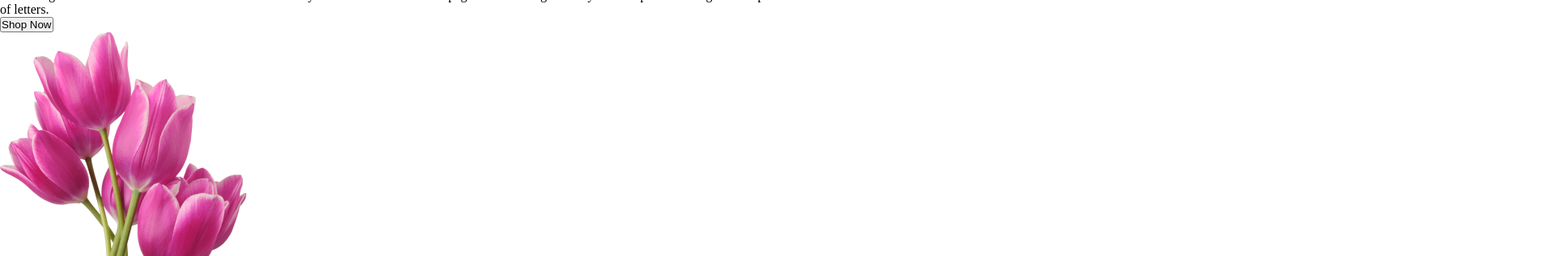
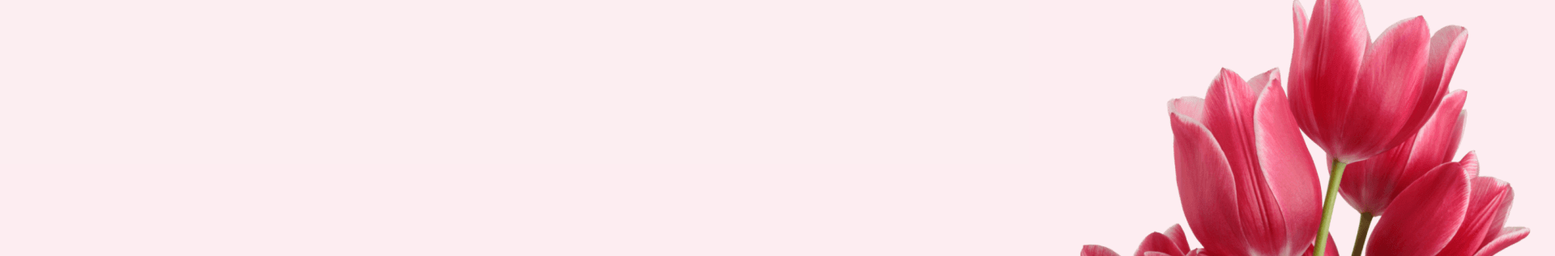
Before and after one commit to Shamimreza82/assignment-1-flower-shop, a plain HTML site: page index.html in a window 1280 px wide. Shown: the part 52-369 px from the top of the page at 81% size, 1920 px wide, since content can reach past the window. Drawn offline with Linux system fonts and the light colour scheme.

Commit message:
update header section

```diff
--- a/index.html
+++ b/index.html
@@ -4,6 +4,9 @@
     <meta charset="UTF-8">
     <meta name="viewport" content="width=device-width, initial-scale=1.0">
     <title>flower shop</title>
+    <link rel="preconnect" href="https://fonts.googleapis.com">
+    <link rel="preconnect" href="https://fonts.gstatic.com" crossorigin>
+    <link href="https://fonts.googleapis.com/css2?family=Inter&family=Open+Sans:wght@400;500&family=Poppins&family=Roboto:wght@100&display=swap" rel="stylesheet">
     <link rel="stylesheet" href="style/style.css">
 </head>
 <body>
@@ -15,7 +18,7 @@
                 <button class="btn">Shop Now</button>
             </div>
             <div class="header-img">
-                <img src="/asset/pngwing 6.png" alt="">
+                <img class="img-header" src="/asset/pngwing 10.png" alt="">
             </div>
         </div>
 
--- a/style/style.css
+++ b/style/style.css
@@ -3,4 +3,19 @@
     padding: 0;
 }
 
+body {
+    font-family: 'Inter', sans-serif;
+}
+
+
                   /* Header section start */
+
+.header-container {
+    width: 1920px;
+    height: 850px;
+    background-color:  rgba(229, 84, 115, 0.10);
+    margin: auto;
+    display: flex;
+    justify-content: space-around;
+    align-items: center;
+}
```
